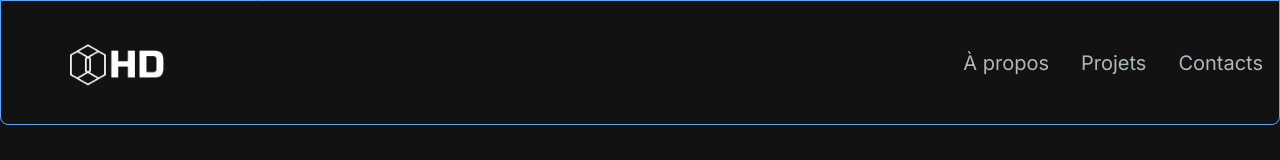
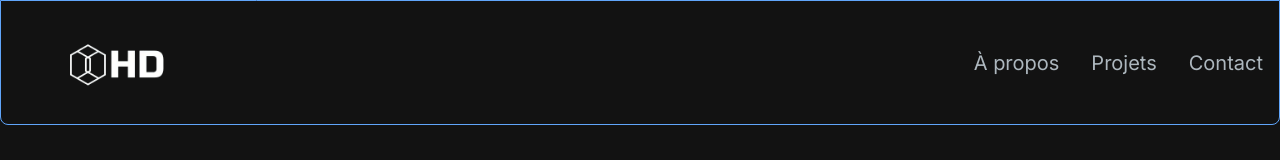
Before and after one commit to Godani05/My_Portfolio, a Next.js app in the folder Portfolio_HD/: page / in a window 1280 px wide. Shown: the top 160 px of the page. Built offline with nearby package versions, Linux system fonts and the light colour scheme.

Commit message:
[UPDATE] Updating my portofolio after feedback

```diff
--- a/Portfolio_HD/src/app/components/Navbar.jsx
+++ b/Portfolio_HD/src/app/components/Navbar.jsx
@@ -17,7 +17,7 @@ const navLinks = [
     path: "#projects",
   },
   {
-    title: "Contacts",
+    title: "Contact",
     path: "#contact",
   },
 ];
```
